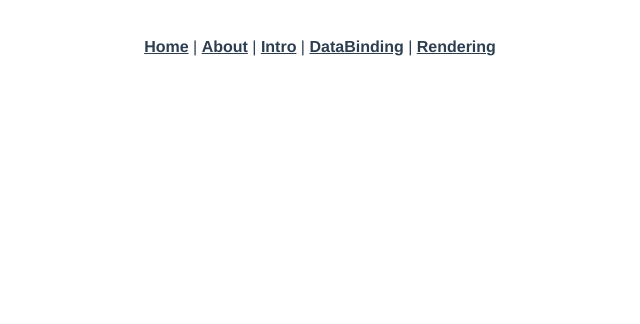
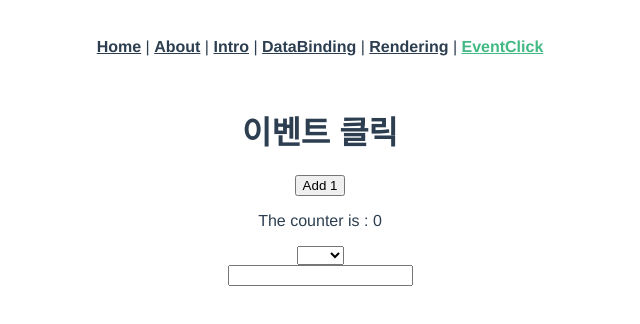
Before and after one commit to AyaanYc/2022VuejsPjt, a Vue app: page /eventclick in a window 1280 px wide. Shown: the top 324 px of the page, without its empty margins (320-960 px from the left). Built offline with nearby package versions, Linux system fonts and the light colour scheme.

Commit message:
마무리

```diff
--- a/src/App.vue
+++ b/src/App.vue
@@ -5,7 +5,8 @@
     <router-link to="/about">About</router-link> |
     <router-link to="/intro">Intro</router-link> |
     <router-link to="/databindinglist">DataBinding</router-link> |
-    <router-link to="/rendering">Rendering</router-link>
+    <router-link to="/rendering">Rendering</router-link> |
+    <router-link to="/eventclick">EventClick</router-link>
 
   </nav>
   <router-view/>
--- a/src/router/index.js
+++ b/src/router/index.js
@@ -3,6 +3,7 @@ import HomeView from '../views/HomeView.vue'
 import IntroduceView from '../views/IntroduceView.vue';
 import DataBindingList from '../views/DataBindingList.vue';
 import Rendering from '../views/Rendering.vue';
+import EventClick from '../views/EventClick.vue';
 
 const routes = [
   {
@@ -32,6 +33,11 @@ const routes = [
     path: '/rendering',
     name: 'rendering',
     component: Rendering
+  },
+  {
+    path: '/eventclick',
+    name: 'eventclick',
+    component: EventClick
   }
 ]
 
--- a/src/views/DataBindingList.vue
+++ b/src/views/DataBindingList.vue
@@ -16,10 +16,10 @@
             <tr v-for="(item, idx) in productList" :key="idx">
                 <td>{{ item.product_name}}</td>
                 <td>{{ item.price}}</td>
-                <td>{{ item.quantity}} <input @click=item.quantity+1 type="button" value='+'><input type="button" value='-'></td>
+                <td><input v-model="productList[idx].quantity" @click="changeBt" type="number"></td>
                 <td>{{ item.category}}</td>
                 <td>{{ item.delivery_price}}</td>
-                <td>{{ item.price * item.quantity}}</td>
+                <td>{{ item.price * item.quantity + item.delivery_price}}</td>
             </tr>
         </tbody>
     </table>
@@ -55,9 +55,10 @@ export default {
         numberComma(num) {
             return String(num).replace(/\B(?=(\d{3})+(?!\d))/g, ',');
         },
-        changeBt() {
-            this.value + 1;
+         changeBt() {
+           this.value++;
         }
+
     },
     data() {
         return {
@@ -90,8 +91,11 @@ export default {
                     category: '노트북/태블릿',
                     delivery_price: 4000
                 },
-            ]
+            ],
+            quantity: 0
         }
+    },
+    computed: {
     }
 }
 </script>
--- /dev/null
+++ b/src/views/EventClick.vue
@@ -0,0 +1,51 @@
+<template>
+  <div>
+    <h1>이벤트 클릭</h1>
+    <button @click="increaseCnt(); printConsole()">Add 1</button>
+    <p>The counter is : {{ cnt }}</p>
+  </div>
+  <div>
+    <select v-model="selectedValue" @keyup="changeSelect">
+        <option>서울</option>
+        <option>부산</option>
+        <option>제주</option>
+    </select>
+  </div>
+  <div>
+    {{ txtVal }}
+    <input type="text" v-model="txtVal" @keyup="changeTxtVal" @keyup.enter="enterTxtVal">
+  </div>
+</template>
+
+<script>
+export default {
+    data() {
+        return {
+            txtVal: '',
+            selectedValue: '',
+            cnt: 0
+        }
+    },
+    methods: {
+        enterTxtVal() {
+            console.log('Enter');
+        },
+        changeTxtVal() {
+            console.log(this.txtVal);
+        },
+        changeSelect() {
+            alert(this.selectedValue);
+        },
+        increaseCnt() {
+            this.cnt++;
+        },
+        printConsole() {
+            console.log(this.cnt);
+        }
+    }
+}
+</script>
+
+<style>
+
+</style>
--- a/src/views/Rendering.vue
+++ b/src/views/Rendering.vue
@@ -1,10 +1,25 @@
 <template>
-  <h1>Rendering</h1>
+    <div>
+        <h1>Rendering</h1>
+        <input type="text" v-model="type"><br>
+        <h1 v-if="type==='A'">A</h1>
+        <h1 v-else-if="type==='B'">B</h1>
+        <h1 v-else>C</h1>
+        <hr>
+        <!-- display none -->
+        <h1 v-show="type==='A'">A</h1>
+        <h1 v-show="type==='B'">B</h1>
+        <h1 v-show="type !== 'A' && type !== 'B'">C</h1>
+    </div>
 </template>
 
 <script>
 export default {
-
+    data() {
+        return {
+            type: 'A'
+        }
+    }
 }
 </script>
 
```
